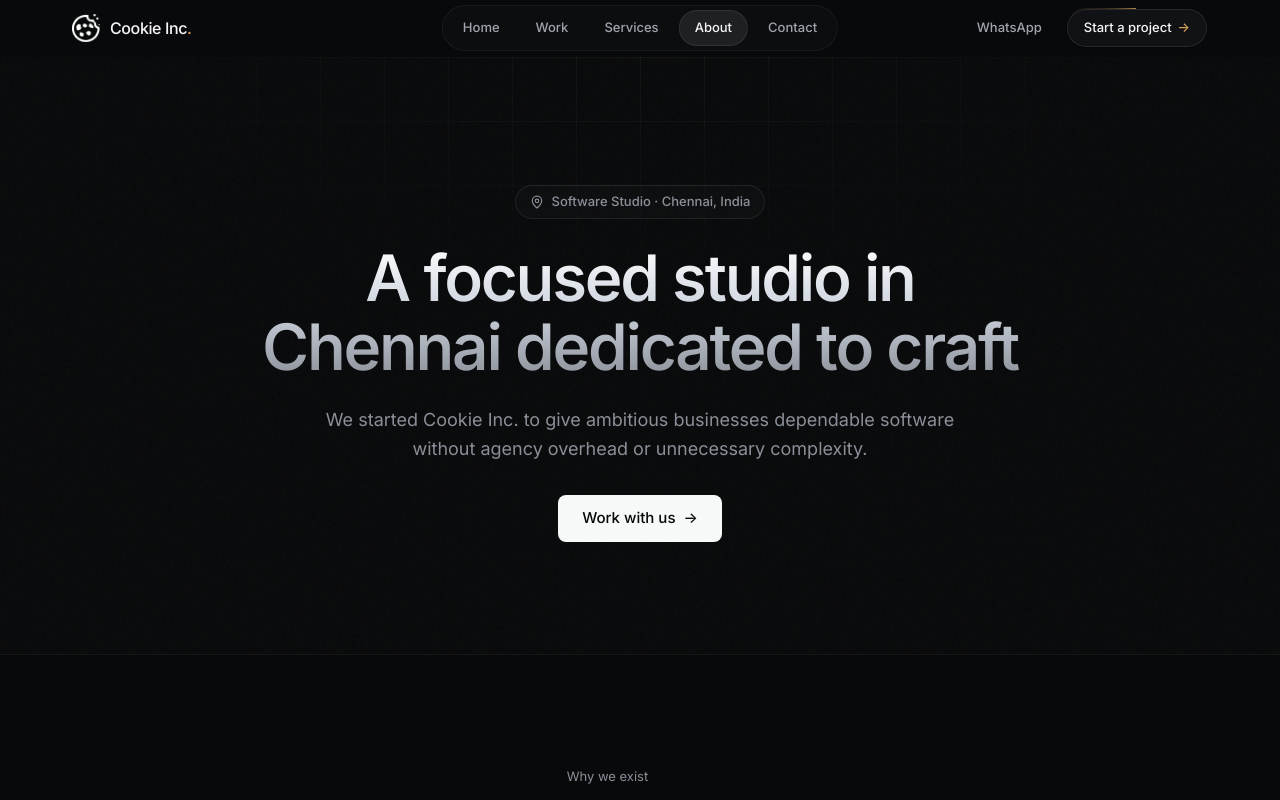
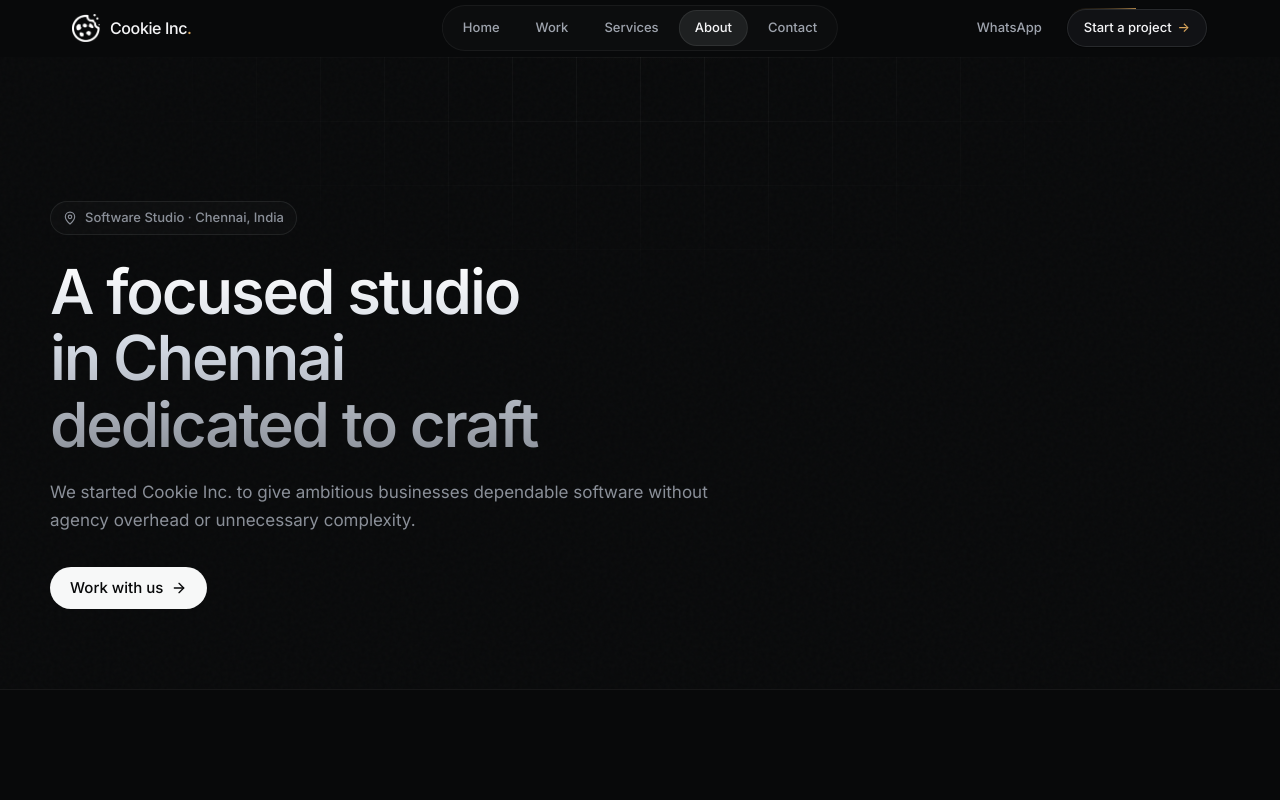
Before and after one commit to codesbycookie/cookie_website_v3, a React (Vite) app: page /about in a window 1280 px wide. Shown: the top 800 px of the page. Built offline with nearby package versions, Linux system fonts and the light colour scheme.

Commit message:
feat(ui): left-align about hero and add status badge to works hero

```diff
--- a/src/pages/AboutUs.jsx
+++ b/src/pages/AboutUs.jsx
@@ -16,6 +16,7 @@ import {
   HeartHandshake,
   MapPin,
   Check,
+  ArrowRight,
 } from "lucide-react";
 
 /**
@@ -280,45 +281,43 @@ export default function AboutUs() {
   return (
     <div className="w-full flex flex-col items-center bg-[#08090A] text-[#F7F8F8] relative overflow-hidden">
       {/* 1. HERO SECTION */}
-      <section className="relative w-full pt-24 pb-20 md:pt-32 md:pb-28 px-5 sm:px-8 text-center flex flex-col items-center border-b border-white/[0.06] overflow-hidden">
+      <section className="relative w-full pt-24 sm:pt-32 md:pt-36 pb-16 sm:pb-20 px-6 sm:px-8 border-b border-white/[0.06] overflow-hidden">
         {/* Top faint amber glow (6-8% opacity) */}
         <div className="linear-top-glow" aria-hidden="true" />
 
         {/* Subtle film grain */}
         <div className="linear-film-grain" aria-hidden="true" />
 
-        <div className="relative z-10 flex flex-col items-center max-w-3xl mx-auto">
+        <div className="relative z-10 max-w-[1180px] mx-auto text-left">
           {/* Location pill: hairline border, grey icon, no amber top line */}
-          <div className="linear-fade-in inline-flex items-center gap-2 px-3.5 py-1.5 rounded-full border border-white/[0.08] bg-white/[0.02] text-[13px] font-medium text-[#8A8F98] mb-6">
+          <div className="linear-fade-in inline-flex items-center gap-2 px-3 py-1.5 rounded-full border border-white/[0.08] bg-white/[0.02] text-[12px] sm:text-[13px] font-medium text-[#8A8F98] mb-6">
             <MapPin className="w-3.5 h-3.5 text-[#8A8F98]" />
             <span>Software Studio · Chennai, India</span>
           </div>
 
           {/* Headline: gradient fill, tight tracking, lines reveal with a masked slide-up */}
-          <div className="overflow-hidden mb-6">
-            <h1 className="linear-headline linear-mask-slide-up text-[36px] sm:text-[52px] md:text-[64px] font-semibold leading-[1.08] tracking-[-0.035em] text-balance">
+          <div className="overflow-hidden mb-5">
+            <h1 className="linear-headline linear-mask-slide-up text-[36px] sm:text-[50px] md:text-[62px] max-w-[18ch] text-balance">
               A focused studio in Chennai dedicated to craft
             </h1>
           </div>
 
           {/* Subtext: 80ms delay */}
-          <p className="linear-fade-in linear-delay-1 text-[16px] sm:text-[18px] text-[#8A8F98] max-w-2xl leading-relaxed mb-8 text-pretty">
+          <p className="linear-fade-in linear-delay-1 text-[15px] sm:text-[17px] text-[#8A8F98] max-w-2xl leading-relaxed mb-8">
             We started Cookie Inc. to give ambitious businesses dependable software without agency overhead or unnecessary complexity.
           </p>
 
-          {/* Primary CTA button: solid light surface, 80ms delay after subtext */}
-          <div className="linear-fade-in linear-delay-2">
+          {/* Primary CTA button */}
+          <div className="linear-fade-in linear-delay-2 flex items-center">
             <Link
               to="/contact"
-              className="px-6 py-3 rounded-[8px] bg-[#F7F8F8] text-[#08090A] text-[14px] sm:text-[15px] font-medium hover:bg-white hover:shadow-[0_0_24px_rgba(255,255,255,0.18)] transition-all duration-200 inline-flex items-center gap-2 group"
+              className="px-5 py-2.5 rounded-full bg-[#F7F8F8] text-[#08090A] text-[14px] sm:text-[15px] font-medium hover:bg-white hover:shadow-[0_0_24px_rgba(255,255,255,0.18)] transition-all duration-200 inline-flex items-center gap-2 group"
             >
               <span>Work with us</span>
-              <span
-                className="transition-transform duration-200 group-hover:translate-x-[2px]"
+              <ArrowRight
+                className="w-4 h-4 transition-transform duration-200 group-hover:translate-x-1"
                 aria-hidden="true"
-              >
-                →
-              </span>
+              />
             </Link>
           </div>
         </div>
--- a/src/pages/Portfolio.jsx
+++ b/src/pages/Portfolio.jsx
@@ -1,6 +1,7 @@
 import React, { useState, useRef, useEffect } from "react";
 import { Link } from "react-router-dom";
 import { motion, AnimatePresence, useReducedMotion } from "framer-motion";
+import { Briefcase } from "lucide-react";
 import CookieLogo from "../components/shared/CookieLogo";
 import { portfoliopage } from "../data/data";
 
@@ -155,6 +156,12 @@ export default function Portfolio() {
 
       {/* 1. HEADER SECTION (generous ~140px top padding under navbar) */}
       <header className="relative z-10 w-full max-w-[1180px] mx-auto pt-24 sm:pt-32 md:pt-36 pb-12 sm:pb-16 px-6 sm:px-8 text-left">
+        {/* Status pill badge: hairline border, grey icon, matching other pages */}
+        <div className="linear-fade-in inline-flex items-center gap-2 px-3 py-1.5 rounded-full border border-white/[0.08] bg-white/[0.02] text-[12px] sm:text-[13px] font-medium text-[#8A8F98] mb-6">
+          <Briefcase className="w-3.5 h-3.5 text-[#8A8F98]" aria-hidden="true" />
+          <span>Selected Work & Case Studies</span>
+        </div>
+
         {/* Main headline with white-to-grey gradient fill */}
         <h1 className="linear-headline linear-fade-in text-[36px] sm:text-[50px] md:text-[62px] max-w-[14ch] text-balance mb-4">
           Real software shipped for real businesses
```
